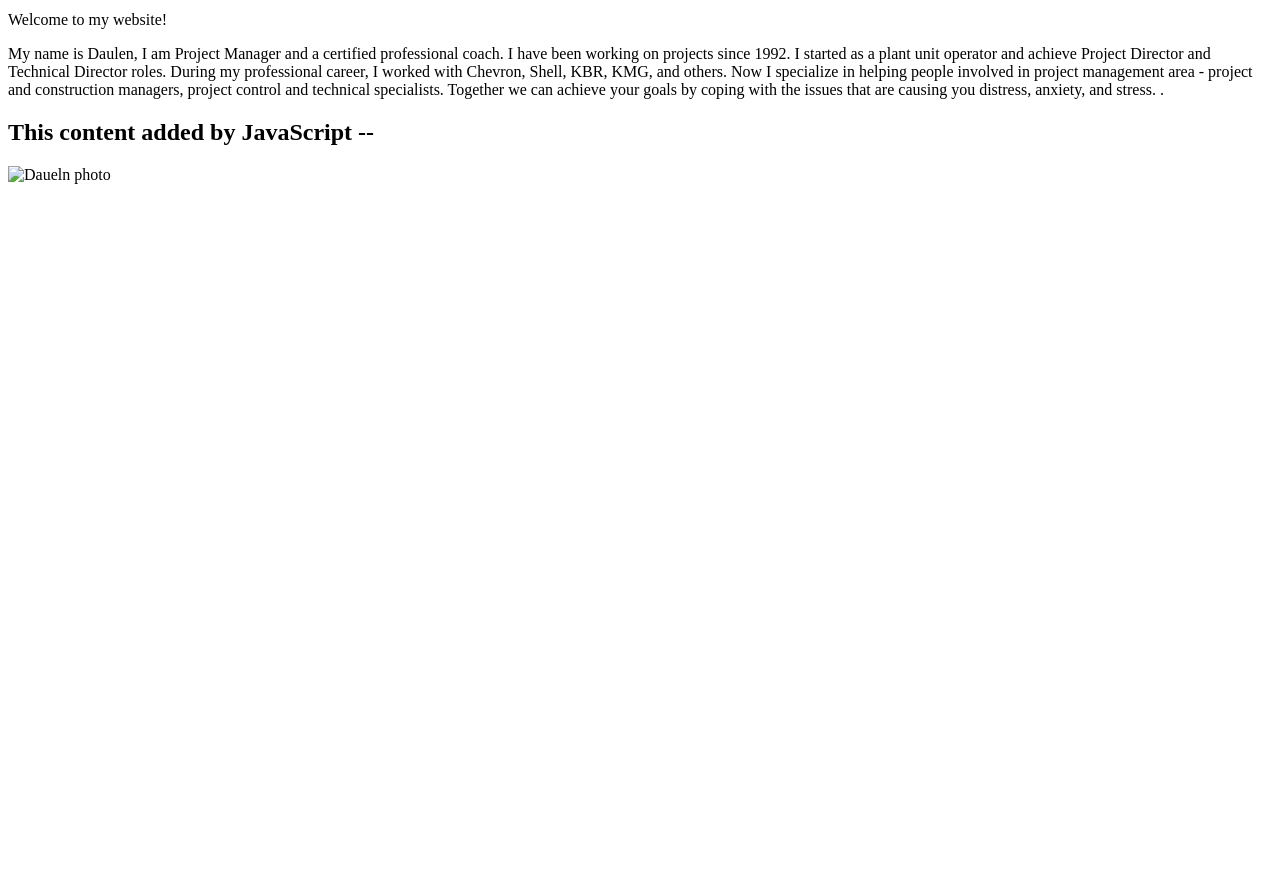
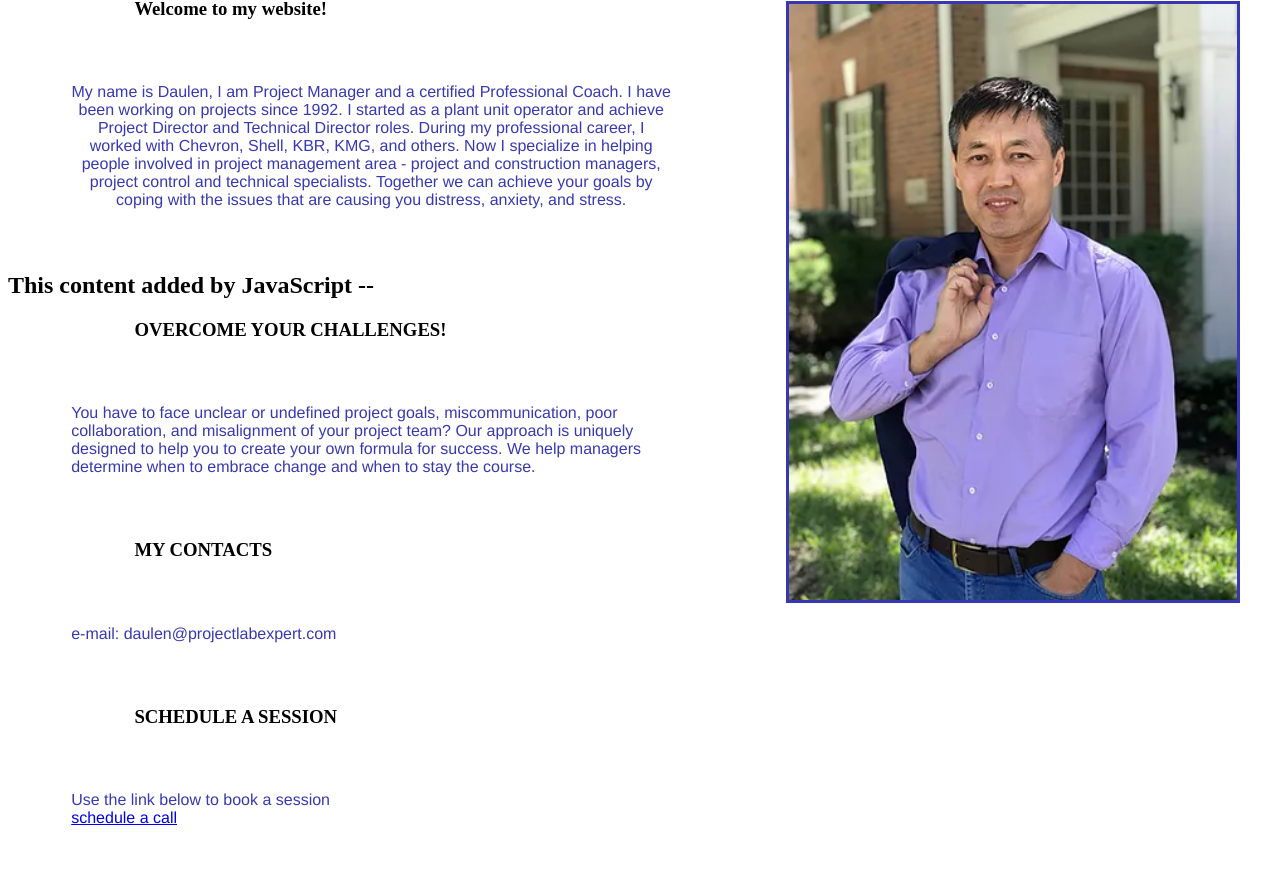
Before and after one commit to Daulen135/mywebsite, a plain HTML site: page index.html in a window 1280 px wide. Shown: the part 69-959 px from the top of the page. Before the commit the page ends 800 px from the top, so only its background shows below. Drawn offline with Linux system fonts and the light colour scheme.

Commit message:
updated CSS and html

```diff
--- a/index.html
+++ b/index.html
@@ -7,11 +7,25 @@
 
     </head>
 <body>
+    <section>
     <h1>Daulen Zhangabylov - Coach, Project Manager</h1>
-    <p>Welcome to my website!</p>
-    <p>My name is Daulen, I am Project Manager and a certified professional coach. I have been working on projects since 1992. I started as a plant unit operator and achieve Project Director and Technical Director roles. During my professional career, I worked with Chevron, Shell, KBR, KMG, and others.
-        Now I specialize in helping people involved in project management area - project and construction managers, project control and technical specialists. Together we can achieve your goals by coping with the issues that are causing you distress, anxiety, and stress.   .</p>
+    <h3>Welcome to my website!</h3>
+    <p id="bio">My name is Daulen, I am Project Manager and a certified Professional Coach. I have been working on projects since 1992. I started as a plant unit operator and achieve Project Director and Technical Director roles. During my professional career, I worked with Chevron, Shell, KBR, KMG, and others.
+        Now I specialize in helping people involved in project management area - project and construction managers, project control and technical specialists. Together we can achieve your goals by coping with the issues that are causing you distress, anxiety, and stress. <img src="Daulen.webp" alt="Daulen photo">  </p>
     <script src="script.js"></script>
-    <img src="Daulen.webp" alt="Daueln photo">
+    </section>
+
+    <section>
+    <h3>OVERCOME YOUR CHALLENGES!</h3>
+    <p id="CTA"> You have to face unclear or undefined project goals, miscommunication, poor collaboration, and misalignment of your project team? Our approach is uniquely designed to help you to create your own formula for success.  We help managers determine when to embrace change and when to stay the course.</p>
+</section>
+<section>
+    <h3>MY CONTACTS</h3>
+    <p id="contacts"> e-mail: daulen@projectlabexpert.com</p>
+
+    <h3>SCHEDULE A SESSION </h3>
+    <p id="booking"> Use the link below to book a session <br><a href="https://daulen-zhangabylov.youcanbook.me">schedule a call</a></p>
+
+</section>
 </body>
 </html>
--- a/style.css
+++ b/style.css
@@ -1,3 +1,38 @@
 body{
     background: white;
 }
+
+p{
+    color: rgba(6, 6, 158, 0.801);
+
+    width:600px;
+
+    margin:5%;
+  font-family: Helvetica Neue;
+
+  padding: 0 px
+
+}
+p#bio{
+text-align: center;
+width:600px;
+margin-left: 5%;
+
+}
+
+img{
+display: block;
+position: absolute;
+right: 40px;
+top: 70px;
+width: 35%;
+border:3px solid;
+
+      }
+
+      h3{
+        margin-left: 10%;
+
+        left: 40px;
+
+        }
```
Also changed, not shown: Daulen.webp (added).
